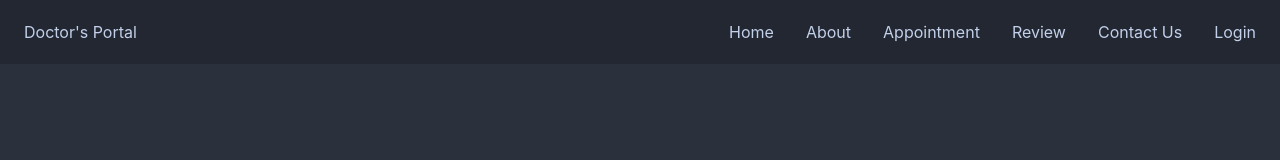
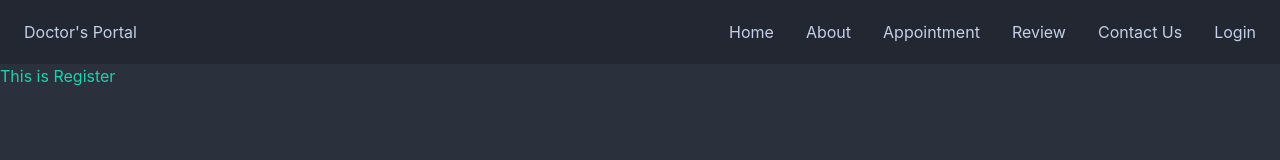
Before and after one commit to RAHUL573769/fullStackProjectClientSide, a React (Create React App) app: page /register in a window 1280 px wide. Shown: the top 160 px of the page. Built offline with nearby package versions, Linux system fonts and the light colour scheme.

Commit message:
commit done

```diff
--- a/src/App.js
+++ b/src/App.js
@@ -4,6 +4,7 @@ import Appointment from "./Components/Appointment/Appointment";
 import ContactUs from "./Components/ContactUs/ContactUs";
 import Home from "./Components/Home/Home";
 import Login from "./Components/Login/Login";
+import Register from "./Components/Register/Register";
 import Review from "./Components/Review/Review";
 import Header from "./Components/Shared/Header";
 
@@ -22,6 +23,9 @@ function App() {
           <Route path="/about" element={<About></About>}></Route>
           <Route path="/contactus" element={<ContactUs></ContactUs>}></Route>
           <Route path="/login" element={<Login></Login>}></Route>
+          <Route path="/register" element={<Register></Register>}></Route>
+
+          {/* <Route path="/signup" element={<Register></Register>}</Route> */}
         </Routes>
       </Header>
     </div>
--- a/src/Components/Register/Register.js
+++ b/src/Components/Register/Register.js
@@ -3,7 +3,7 @@ import React from "react";
 const Register = () => {
   return (
     <div>
-      <h1>This is Register</h1>
+      <h1 className="text-secondary">This is Register</h1>
     </div>
   );
 };
```
